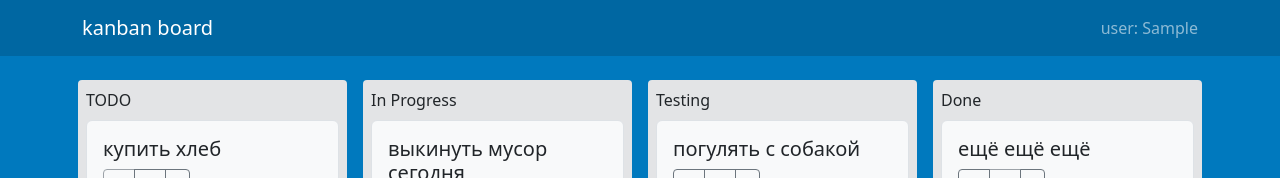
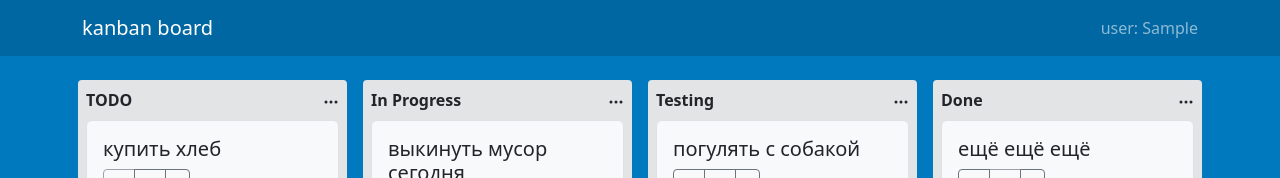
Before and after one commit to MikhailEzhov/kanban_board, a React (Create React App) app: page / in a window 1280 px wide. Both pictures are taken after typing "Sample" into the empty fields and a click on the button "submit". Shown: the top 178 px of the page. Built offline with nearby package versions, Linux system fonts and the light colour scheme.

Commit message:
feat: added a modal window for editing column presets

```diff
--- a/src/components/Board.tsx
+++ b/src/components/Board.tsx
@@ -1,125 +1,19 @@
 import React, { useState } from 'react';
 import { Container, Row, Col } from 'react-bootstrap';
+import { ThreeDots } from 'react-bootstrap-icons';
 import { IColumn } from '../types/types';
+import ModalEditColumn from './ModalEditColumn';
 import Task from './Task';
+import kanbanData from '../kanbanData';
 
 const Board: React.FC = () => {
-  const [columns, setСolumns] = useState<IColumn[]>([
-    {
-      id: '1',
-      title: 'TODO',
-      tasks: [
-        {
-          id: '11',
-          title: 'купить хлеб',
-          description: 'description11',
-          authorId: '555',
-          authorName: 'misha',
-          comments: [
-            {
-              id: '111',
-              authorId: '555',
-              authorName: 'misha',
-              authorText: 'commentAuthorText111',
-            },
-          ],
-        },
-      ],
-    },
-    {
-      id: '2',
-      title: 'In Progress',
-      tasks: [
-        {
-          id: '22',
-          title: 'выкинуть мусор сегодня',
-          description: 'description22',
-          authorId: '555',
-          authorName: 'misha',
-          comments: [
-            {
-              id: '222',
-              authorId: '555',
-              authorName: 'misha',
-              authorText: 'commentAuthorText222',
-            },
-          ],
-        },
-      ],
-    },
-    {
-      id: '3',
-      title: 'Testing',
-      tasks: [
-        {
-          id: '33',
-          title: 'погулять с собакой',
-          description: 'description33',
-          authorId: '555',
-          authorName: 'misha',
-          comments: [
-            {
-              id: '333',
-              authorId: '555',
-              authorName: 'misha',
-              authorText: 'commentAuthorText333',
-            },
-          ],
-        },
-      ],
-    },
-    {
-      id: '4',
-      title: 'Done',
-      tasks: [
-        {
-          id: '44',
-          title: 'ещё ещё ещё',
-          description: 'description44',
-          authorId: '555',
-          authorName: 'misha',
-          comments: [
-            {
-              id: '444',
-              authorId: '555',
-              authorName: 'misha',
-              authorText: 'commentAuthorText444',
-            },
-          ],
-        },
-        {
-          id: '45',
-          title: 'ещё ещё ещё5',
-          description: 'description45',
-          authorId: '555',
-          authorName: 'misha',
-          comments: [
-            {
-              id: '445',
-              authorId: '555',
-              authorName: 'misha',
-              authorText: 'commentAuthorText445',
-            },
-          ],
-        },
-        {
-          id: '46',
-          title: 'ещё ещё ещё6',
-          description: 'description46',
-          authorId: '555',
-          authorName: 'misha',
-          comments: [
-            {
-              id: '446',
-              authorId: '555',
-              authorName: 'misha',
-              authorText: 'commentAuthorText446',
-            },
-          ],
-        },
-      ],
-    },
-  ]);
+  const [columns, setСolumns] = useState<IColumn[]>(kanbanData);
+  const [indexColumn, setIndexColumn] = useState<string | number>('');
+
+  const setIndexColumnById = (idColumn: string) => {
+    const columnIndex = columns.findIndex((column) => column.id === idColumn);
+    setIndexColumn(columnIndex);
+  };
 
   const removeTask = (idColumn: string, idTask: string) => {
     const columnIndex = columns.findIndex((column) => column.id === idColumn);
@@ -159,6 +53,7 @@ const Board: React.FC = () => {
   const lastColumn = columns[columns.length - 1].id;
 
   return (
+    <>
       <Container>
         <Row className="mt-3">
           {columns.map((column) => (
@@ -167,7 +62,17 @@ const Board: React.FC = () => {
               className="rounded-1 m-2 p-2"
               key={column.id}
             >
-            <div>{column.title}</div>
+              <div className="d-flex justify-content-between">
+                <strong>{column.title}</strong>
+                <span
+                  onClick={() => setIndexColumnById(column.id)}
+                  onKeyPress={() => setIndexColumnById(column.id)}
+                  role="button"
+                  tabIndex={0}
+                >
+                  <ThreeDots />
+                </span>
+              </div>
 
               {column.tasks.map((task) => (
                 <Task
@@ -185,6 +90,14 @@ const Board: React.FC = () => {
           ))}
         </Row>
       </Container>
+
+      <ModalEditColumn
+        indexColumn={indexColumn}
+        setIndexColumn={setIndexColumn}
+        columns={columns}
+        setСolumns={setСolumns}
+      />
+    </>
   );
 };
 
--- /dev/null
+++ b/src/components/ModalEditColumn.tsx
@@ -0,0 +1,62 @@
+import React, { useEffect, useState } from 'react';
+import { Modal, Button, Form } from 'react-bootstrap';
+import { IColumn } from '../types/types';
+
+interface ModalEditColumnProps {
+  indexColumn: string | number;
+  setIndexColumn: (arg: string | number) => void;
+  columns: IColumn[];
+  setСolumns: (arg: IColumn[]) => void;
+}
+
+const ModalEditColumn: React.FC<ModalEditColumnProps> = ({
+  indexColumn,
+  setIndexColumn,
+  columns,
+  setСolumns,
+}) => {
+  const [columnTitle, setColumnTitle] = useState<string>('');
+
+  useEffect(() => {
+    setColumnTitle(columns[+indexColumn].title);
+  }, [indexColumn]);
+
+  const renameColumn = () => {
+    const newColumns = [...columns];
+    newColumns[+indexColumn].title = columnTitle;
+    setСolumns(newColumns);
+  };
+
+  return (
+    <Modal
+      show={indexColumn !== ''}
+      onHide={() => setIndexColumn('')}
+      backdrop="static"
+      keyboard
+    >
+      <Modal.Header closeButton>
+        <Modal.Title>Сolumn editing</Modal.Title>
+      </Modal.Header>
+      <Modal.Body>
+        <Form.Control
+          type="text"
+          value={columnTitle}
+          onChange={(e) => setColumnTitle(e.target.value)}
+        />
+      </Modal.Body>
+      <Modal.Footer>
+        <Button
+          variant="primary"
+          onClick={() => {
+            renameColumn();
+            setIndexColumn('');
+          }}
+        >
+          save
+        </Button>
+      </Modal.Footer>
+    </Modal>
+  );
+};
+
+export default ModalEditColumn;
```
Lines whose indentation alone changed are shown as unchanged.
